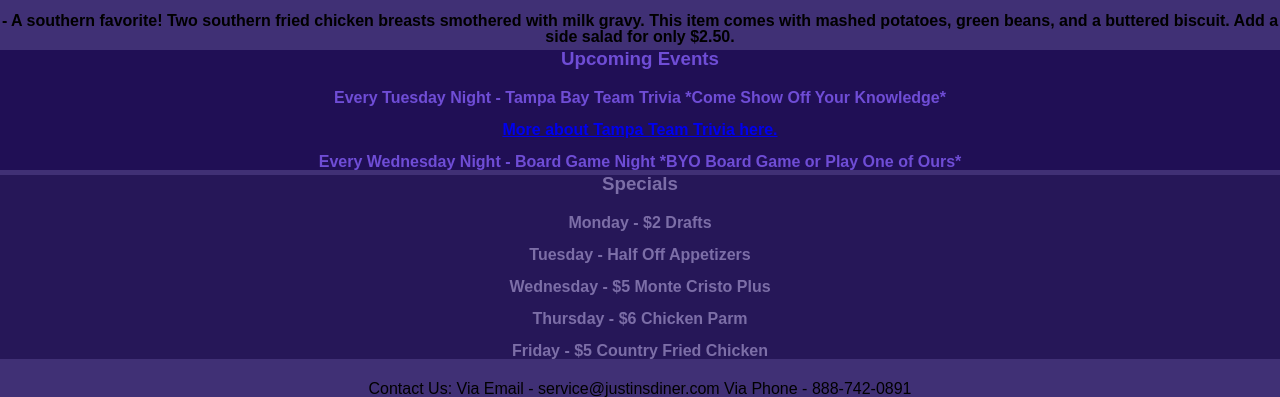
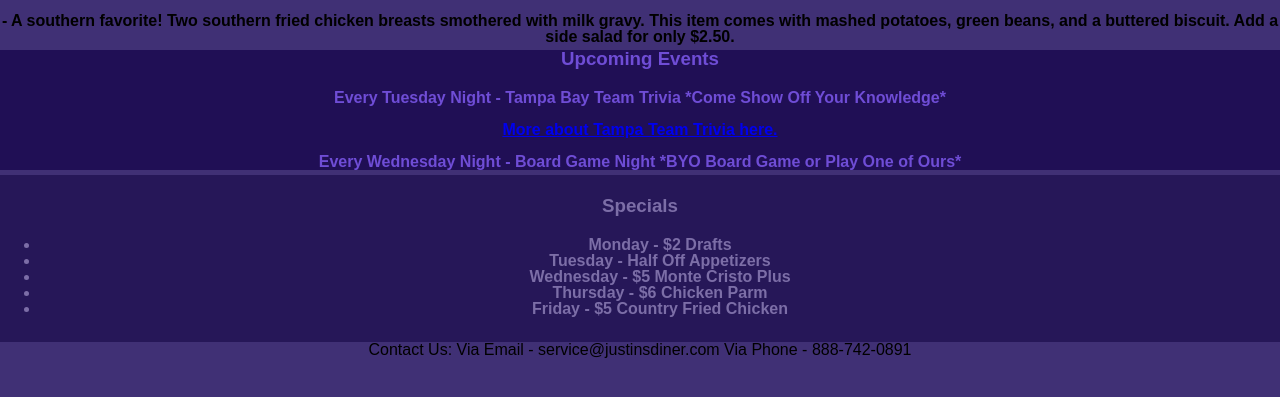
Before and after one commit to justinsorensen2/justins-diner, a website: page index.html in a window 1280 px wide. Shown: the part 1784-2181 px from the top of the page. After the commit the page ends 2142 px from the top, so only its background shows below. Drawn offline with Linux system fonts and the light colour scheme.

Commit message:
Made more changes to HTML and CSS to improve appearance.

```diff
--- a/index.html
+++ b/index.html
@@ -51,11 +51,12 @@
     <section class="specials">
       <a id="Specials">
         <h3>Specials</h3>
-        <h4><p>Monday - $2 Drafts</p>
-        <p>Tuesday - Half Off Appetizers</p>
-        <p>Wednesday - $5 Monte Cristo Plus</p>
-        <p>Thursday - $6 Chicken Parm</p>
-        <p>Friday - $5 Country Fried Chicken</p></h4></a>
+        <h4><ul>
+          <li>Monday - $2 Drafts</li>
+        <li>Tuesday - Half Off Appetizers</li>
+        <li>Wednesday - $5 Monte Cristo Plus</li>
+        <li>Thursday - $6 Chicken Parm</li>
+        <li>Friday - $5 Country Fried Chicken</li></h4></a>
     </section>
   </body>
   <footer>
--- a/screen.css
+++ b/screen.css
@@ -9,6 +9,11 @@
 header {
   background-color: #615192;
   padding: 1rem;
+  text-align: center;
+}
+img {
+  max-width: 50%;
+  max-height: 20%;
 }
 
 .Hero {
@@ -56,10 +61,13 @@
   margin-top: -1rem;
 }
 .specials {
+  padding-top: 0.2rem;
+  padding-bottom: 0.2rem;
   color: #7c6ea7;
   background-color: #261758;
   text-align: center;
   margin-top: -1rem;
+  justify-content: center;
 }
 
 footer {
```
